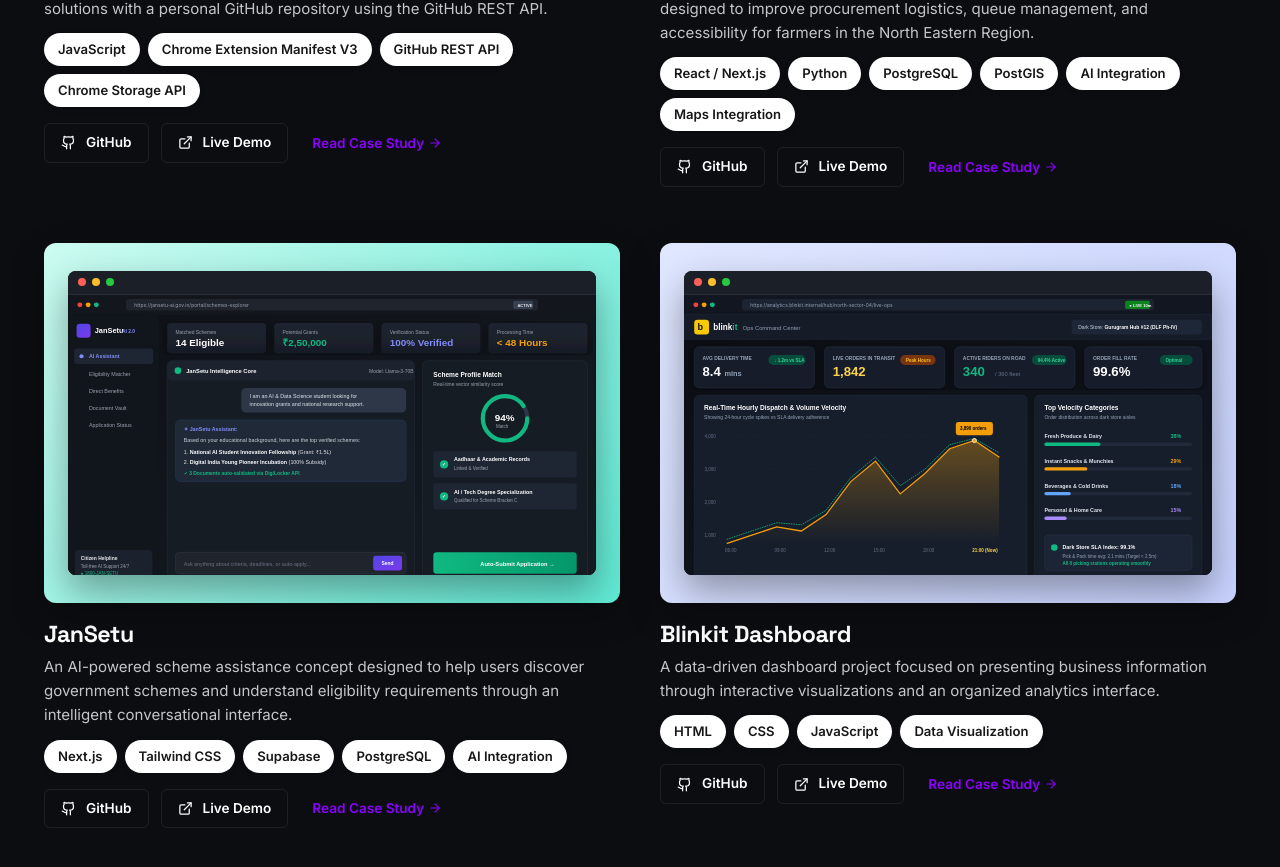
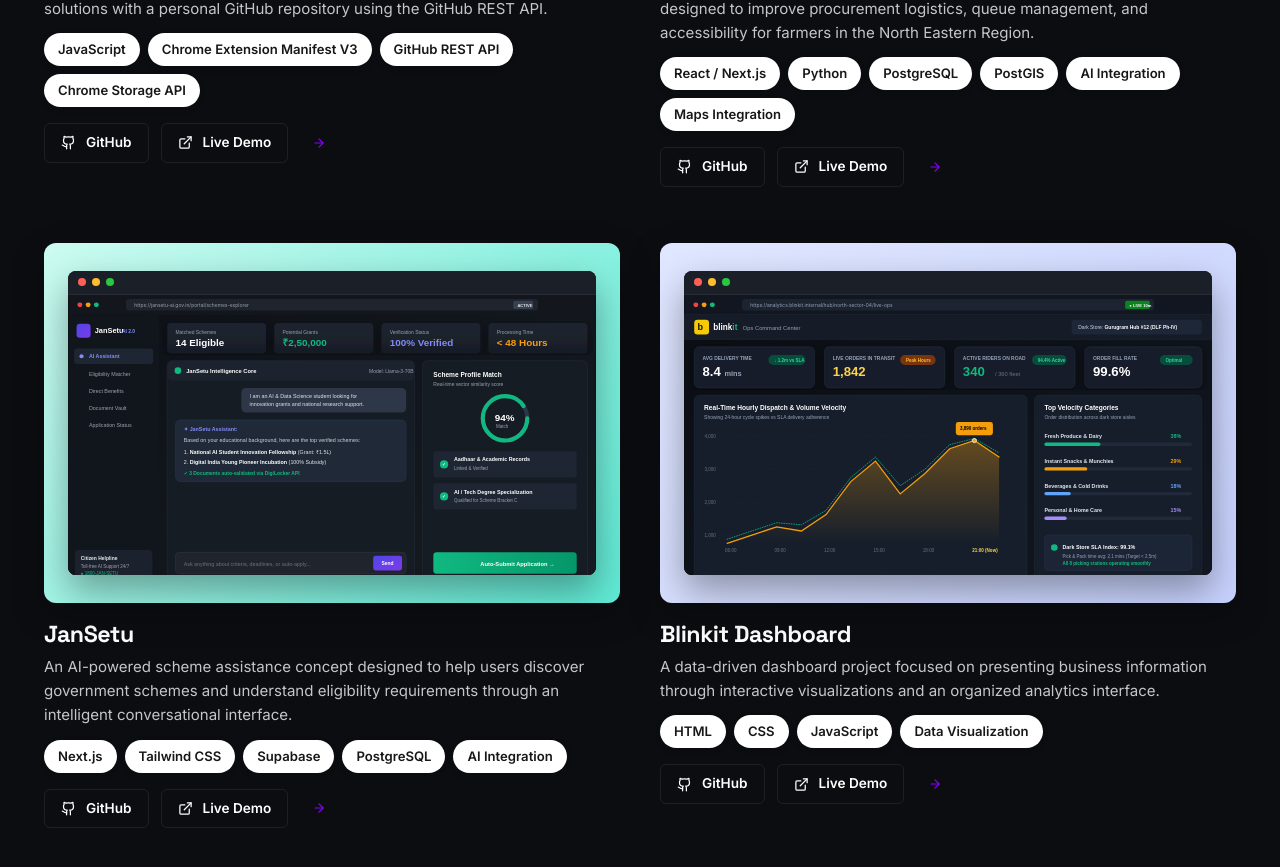
Before and after one commit to hiteshkumarsuthar/Portfolio_Website, a React (Vite) app in the folder Portfolio Website/Frontend/: page / in a window 1280 px wide. Shown: the part 3952-4819 px from the top of the page. Built offline with nearby package versions, Linux system fonts and the light colour scheme; no server answers.

Commit message:
button off

```diff
--- a/Portfolio Website/Frontend/src/components/Projects.jsx
+++ b/Portfolio Website/Frontend/src/components/Projects.jsx
@@ -227,7 +227,7 @@ export default function Projects({ data }) {
                     onMouseEnter={(e) => (e.currentTarget.style.color = 'var(--accent-magenta)')}
                     onMouseLeave={(e) => (e.currentTarget.style.color = 'var(--accent-purple)')}
                   >
-                    <span>Read Case Study</span>
+                    {/* <span>Read Case Study</span> */}
                     <ArrowRight size={14} />
                   </button>
                 </div>
```
